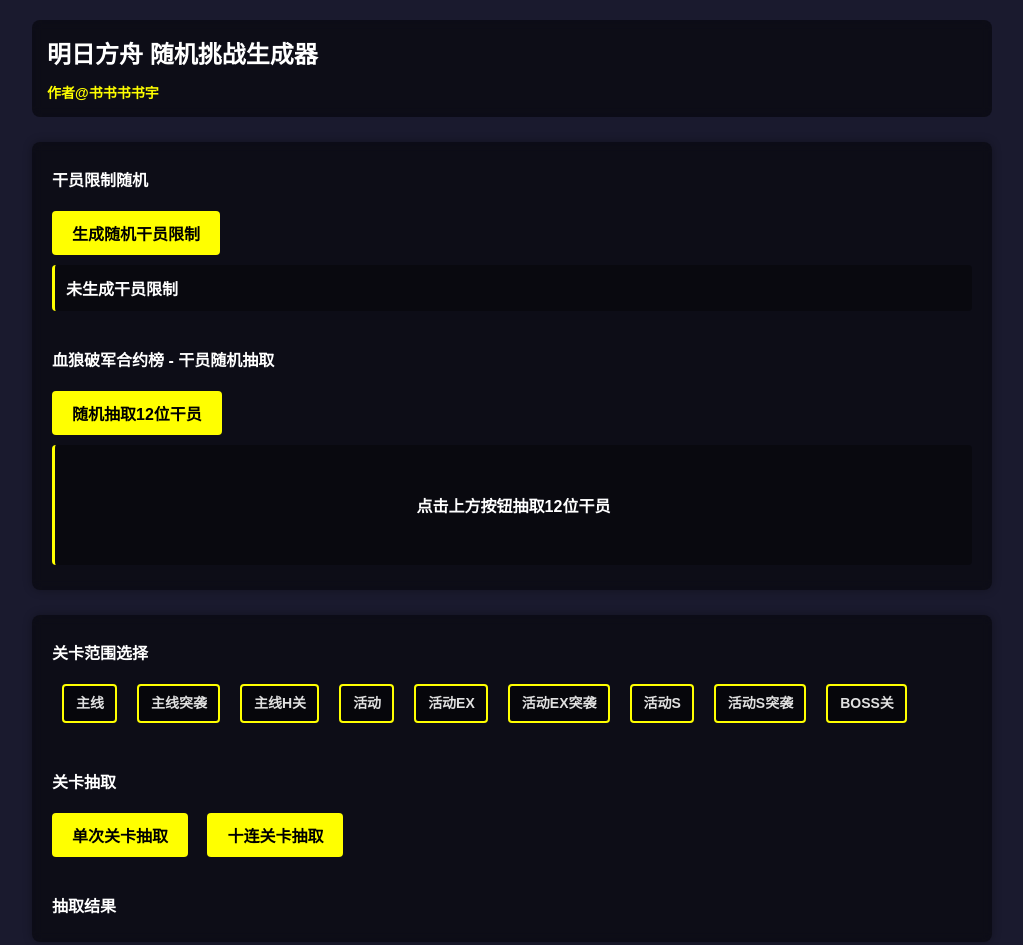
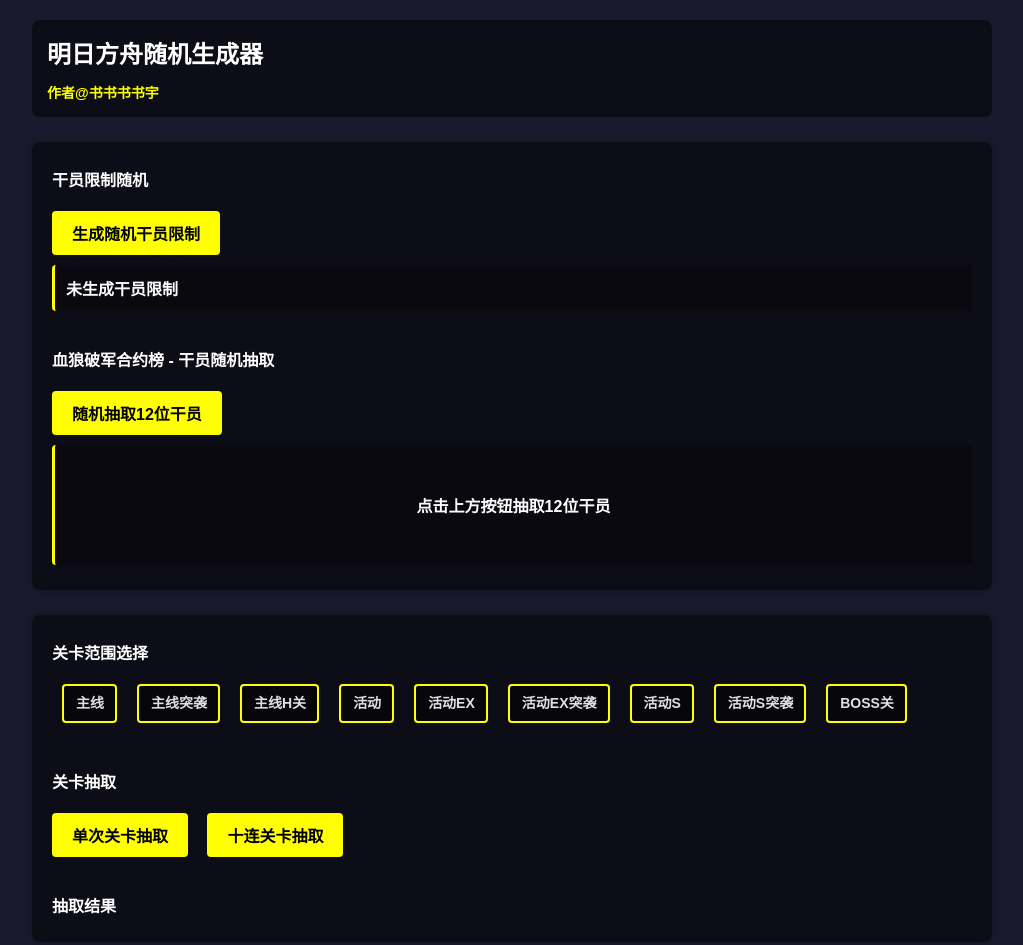
Before and after one commit to luckycyan1110/Ark, a plain HTML site: page index.html in a window 1280 px wide. Shown: the top 945 px of the page, without its empty margins (128-1151 px from the left). Drawn offline with Linux system fonts and the light colour scheme.

Commit message:
Update index.html

```diff
--- a/index.html
+++ b/index.html
@@ -4,14 +4,14 @@
 <head>
     <meta charset="UTF-8">
     <meta name="viewport" content="width=device-width, initial-scale=1.0">
-    <title>明日方舟关卡挑战随机工具</title>
+    <title>明日方舟随机生成器</title>
     <link rel="stylesheet" href="style.css">
 </head>
 
 <body>
     <!-- 标题与作者链接区 -->
     <header class="title-section">
-        <h1>明日方舟 随机挑战生成器</h1>
+        <h1>明日方舟随机生成器</h1>
         <a href="https://space.bilibili.com/94043184" target="_blank">作者@书书书书宇</a>
     </header>
 
```
